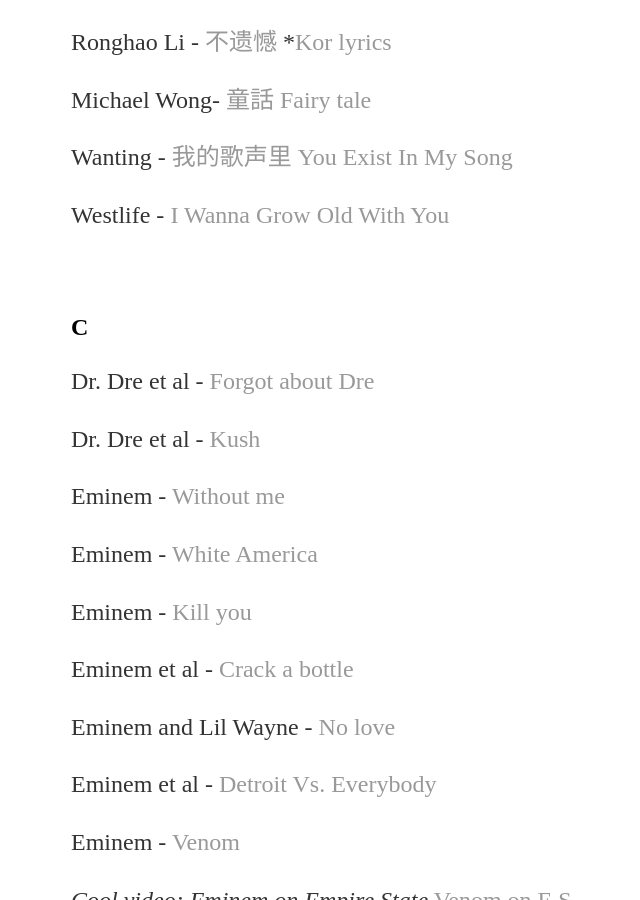
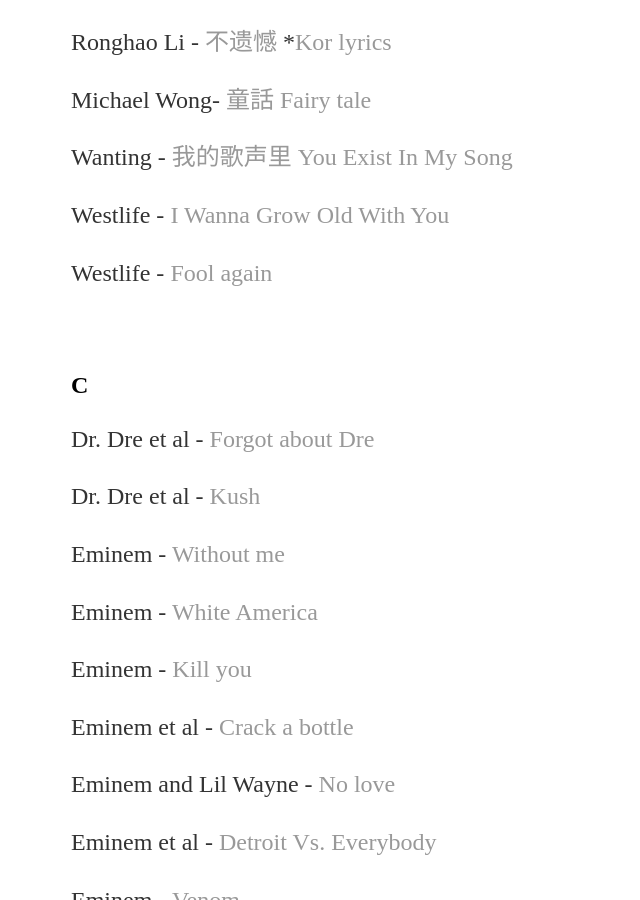
Before and after one commit to yjkweon24/yjkweon24.github.io, a Jekyll site: the page built from _posts/2018-10-23-songs-that-i-love.md, in a window 1280 px wide and 900 px high, scrolled down 11306 px. Shown: the whole window, without its empty margins (121-761 px from the left). Built offline with Jekyll 4.4.1, drawn with Linux system fonts in a browser that asks for light colours.

Commit message:
Update 2018-10-23-songs-that-i-love.md

```diff
--- a/_posts/2018-10-23-songs-that-i-love.md
+++ b/_posts/2018-10-23-songs-that-i-love.md
@@ -392,6 +392,8 @@
 
 Westlife - [I Wanna Grow Old With You](https://youtu.be/0LHmevWVvpc)
 
+Westlife - [Fool again](https://youtu.be/H4BB9eGUEaE)
+
 <br>
 
 ## C
```
